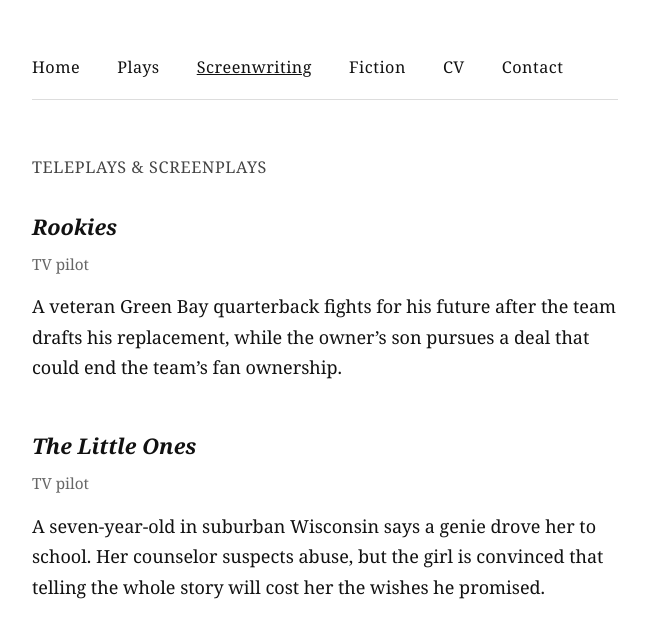
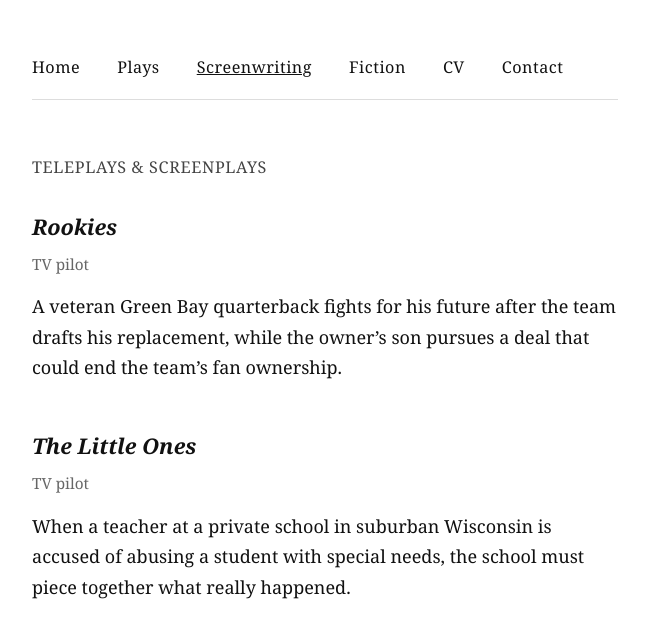
Before and after one commit to Rakesh6720/rakeshbaruah.com, a plain HTML site: page screenwriting.html in a window 1280 px wide. Shown: the part 175-796 px from the top of the page, without its empty margins (315-961 px from the left). Drawn offline with Linux system fonts and the light colour scheme.

Commit message:
Center The Little Ones logline on the accusation

```diff
--- a/screenwriting.html
+++ b/screenwriting.html
@@ -35,7 +35,7 @@
     <article class="work-entry">
         <h3>The Little Ones</h3>
         <p class="work-meta">TV pilot</p>
-          <p>A seven-year-old in suburban Wisconsin says a genie drove her to school. Her counselor suspects abuse, but the girl is convinced that telling the whole story will cost her the wishes he promised.</p>
+          <p>When a teacher at a private school in suburban Wisconsin is accused of abusing a student with special needs, the school must piece together what really happened.</p>
         <p>Second Rounder, 2022 Launch Pad Pilot Competition</p>
     </article>
     <article class="work-entry">
```
